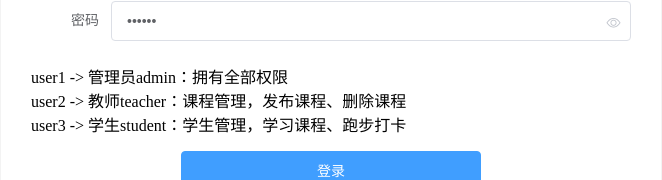
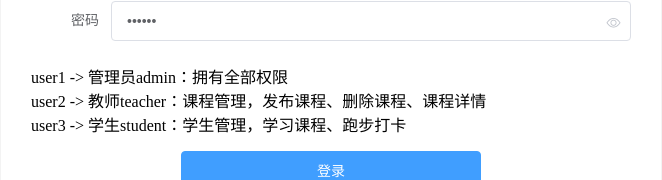
Before and after one commit to Jin0811/RouterPermission, a Vue app in the folder client/: page /#/login in a window 1280 px wide. Shown: the part 317-497 px from the top of the page, without its empty margins (309-971 px from the left). Built offline with nearby package versions, Linux system fonts and the light colour scheme.

Commit message:
更新说明

```diff
--- a/client/src/views/Login.vue
+++ b/client/src/views/Login.vue
@@ -14,7 +14,7 @@
         </el-form-item>
         <div class="tips">
           <div>user1 -> 管理员admin：拥有全部权限</div>
-          <div>user2 -> 教师teacher：课程管理，发布课程、删除课程</div>
+          <div>user2 -> 教师teacher：课程管理，发布课程、删除课程、课程详情</div>
           <div>user3 -> 学生student：学生管理，学习课程、跑步打卡</div>
         </div>
         <div class="btns">
```
